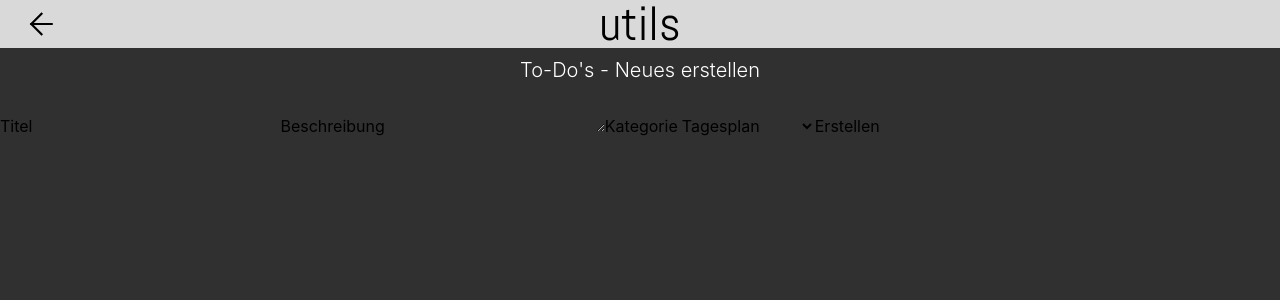
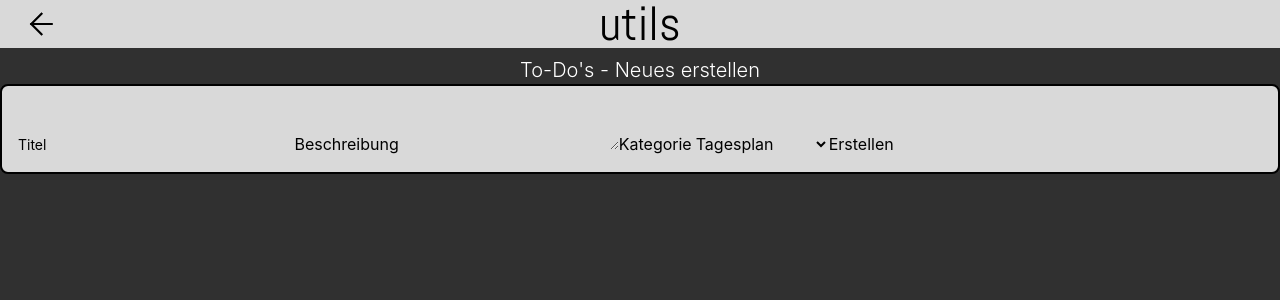
Before and after one commit to hzzy5/utils, a React (Vite) app in the folder app/: page /todos/new in a window 1280 px wide. Shown: the top 300 px of the page. Built offline with nearby package versions, Linux system fonts and the light colour scheme.

Commit message:
styling start

```diff
--- a/app/src/features/todos/components/ToDoForm.tsx
+++ b/app/src/features/todos/components/ToDoForm.tsx
@@ -29,8 +29,13 @@ export function ToDoForm({
 
   return (
     <>
-      <form onSubmit={handleSubmit}>
-        <label htmlFor="title">Titel</label>
+      <form
+        onSubmit={handleSubmit}
+        className="rounded-lg border-2 border-black bg-[#d9d9d9] p-4"
+      >
+        <label htmlFor="title" className="text-sm">
+          Titel
+        </label>
         <input
           id="title"
           type="text"
```
